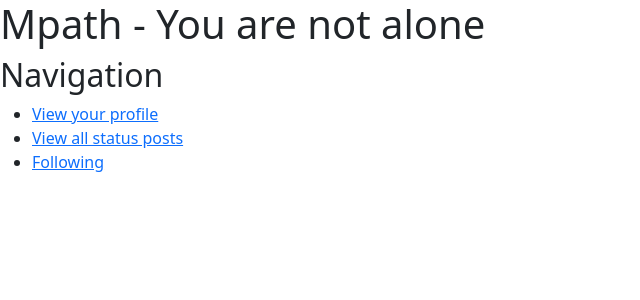
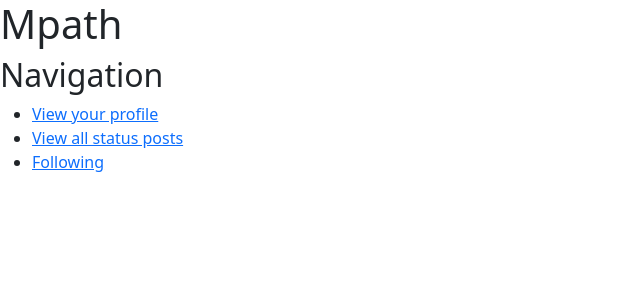
Before and after one commit to Cahmadzai/Moods, a Flask app: page / in a window 1280 px wide. Shown: the top 300 px of the page, without its empty margins (0-640 px from the left). Run offline with Flask 2, Linux system fonts and the light colour scheme.

Commit message:
Changed heading

```diff
--- a/templates/homepage.html
+++ b/templates/homepage.html
@@ -2,7 +2,7 @@
 {% block title %}Mpath Home{% endblock %}
 
 {% block body %}
-  <h1>Mpath - You are not alone</h1>
+  <h1>Mpath</h1>
 
   <h2>Navigation</h2>
   <ul>
```
